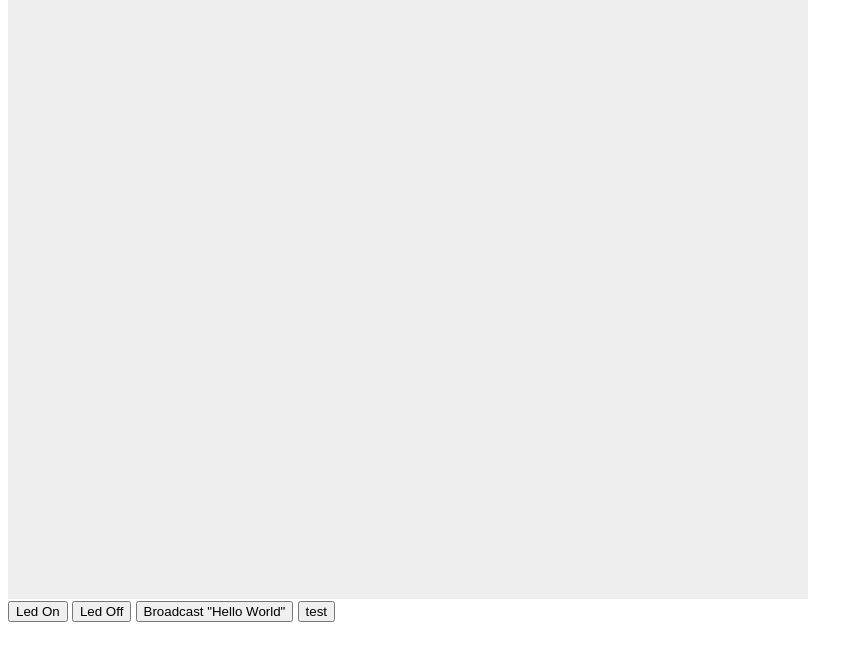
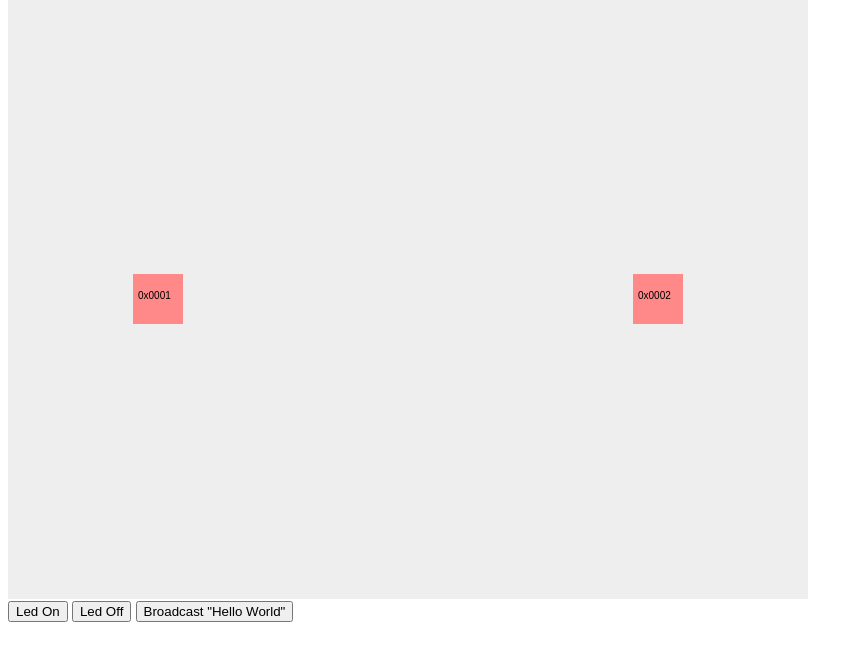
Before and after one commit to fabianbormann/WiseMote.js, a website: page public/examples/Visualization.html in a window 1280 px wide. Shown: the part 73-734 px from the top of the page, without its empty margins (0-863 px from the left). Drawn offline with Linux system fonts and the light colour scheme.

Commit message:
improvements in virtual Nodes

```diff
--- a/public/examples/Basics.html
+++ b/public/examples/Basics.html
@@ -1,19 +1,29 @@
 <html>
 <head>
 <style>
-	body {font-family: 'Open Sans', sans-serif;}
+  body {font-family: 'Open Sans', sans-serif;}
 </style>
- <!-- Configuration: Please do not remove -->
+<!-- Configuration: Please do not remove -->
+<script src="/js/jquery-1.9.1.js"></script>
 <script src="/js/virtual-remote.js"></script>
 <script type="text/javascript">
-  var config = {
-    led : true,
-    light : 30,
-    temperature : 25,
+  jsMote = new JsMote();
+
+  jsMote.addNode({
+    id : "0x0001",
+    led : false,
+    light : 44,
+    temperature : 22,
     delay : 500
-  };
-  jsMote = new JsMote();
-  jsMote.start(config);
+  });
+
+  jsMote.addNode({
+    id : "0x0002",
+    led : false,
+    light : 9,
+    temperature : 29,
+    delay : 300
+  });
 </script>
 <!-- End of Configuration -->
 <script type="text/javascript">
@@ -34,7 +44,7 @@
       if(document.getElementById("light").checked) {
         jsMote.getSensorValue("light");
       }else if(document.getElementById("temperature").checked) {
-		jsMote.getSensorValue("temperature");
+    jsMote.getSensorValue("temperature");
       }
     }
 
@@ -46,10 +56,10 @@
     function callbackExample() {
       jsMote.getSensorValue("temperature", function(value) {
         if(value > 20) {
-        	jsMote.broadcast("It's warm today. "+value+unescape("%B0C"));
+          jsMote.broadcast("It's warm today. "+value+unescape("%B0C"));
         }
         else {
-        	jsMote.broadcast("Turn up the heating! "+value+unescape("%B0C"));
+          jsMote.broadcast("Turn up the heating! "+value+unescape("%B0C"));
         }
       })
     }
--- a/public/examples/Visualization.html
+++ b/public/examples/Visualization.html
@@ -8,22 +8,27 @@
 <script src="/js/jquery-1.9.1.js"></script>
 <script src="/js/virtual-remote.js"></script>
 <script type="text/javascript">
-  var config = {
-    led : true,
-    light : 30,
-    temperature : 25,
+  jsMote = new JsMote();
+
+  jsMote.addNode({
+    id : "0x0001",
+    led : false,
+    light : 44,
+    temperature : 22,
     delay : 500
-  };
-  jsMote = new JsMote();
-  jsMote.start(config);
+  });
+
+  jsMote.addNode({
+    id : "0x0002",
+    led : false,
+    light : 9,
+    temperature : 29,
+    delay : 300
+  });
 </script>
 <!-- End of Configuration -->
 <script type="text/javascript">
   var Nodes = [];
-
-  function addNode() {
-    new Node("test");
-  }
 
   function Node(id) {
     this.id = id;
@@ -127,7 +132,17 @@
         }
       }
     });
+
+    jsMote.alert("test", function(message) {
+      new Node(message.split(":")[0]);
+    });
   });
+
+  function broadcast() {
+    jsMote.broadcast("Hello World", function(message) {
+
+    });
+  }
 </script>
 </head>
 <body>
@@ -137,6 +152,5 @@
   <button>Led On</button>
   <button>Led Off</button>
   <button>Broadcast "Hello World"</button>
-  <button OnClick="addNode();">test</button>
 </body>
 </html>
--- a/public/js/virtual-remote.js
+++ b/public/js/virtual-remote.js
@@ -1,18 +1,32 @@
 var JsMote = (function() {
 
-	var virtualNode;
+	var virtualNodes = [];
 
 	function VirtualNode () {
+		var id = "0x0000";
 		var ledState = false;
 		var temperature = 20;
 		var light = 55;
 		var delay = 1000;
 
 		this.configure = function(config) {
+			id = config.id;
 			ledState = config.led;
 			temperature = config.temperature;
 			light = config.light;
 			delay = config.delay;
+		}
+
+		this.getId = function() {
+			return id;
+		}
+
+		this.getDelay = function() {
+			return delay;
+		}
+
+		this.receiveRadioMessage = function(from, message, metrics) {
+			setTimeout(function(){ alert(id+': received Message "'+message+'" from '+from) }, metrics);
 		}
 
 		this.request = function(message) {
@@ -57,16 +71,17 @@ var JsMote = (function() {
 		}
 
 		function response (message) {
-			setTimeout(function(){ message.callback(message.content) }, delay);
+			setTimeout(function(){ message.callback(id+":"+message.content) }, delay);
 		}
 	};
 
 	var remote = function() {
 
-		this.start = function(config) {
+		this.addNode = function(config) {
 	    	if(config) {
-	    		virtualNode = new VirtualNode();
+	    		var virtualNode = new VirtualNode();
 	    		virtualNode.configure(config);
+	    		virtualNodes.push(virtualNode);
 	    	}
     	}
 
@@ -88,7 +103,9 @@ var JsMote = (function() {
 				callback : callback
 			};
 
-			virtualNode.request(message);
+			$.each(virtualNodes, function(index, virtualNode) {
+				virtualNode.request(message);
+			});
 		};
 
 		/**
@@ -111,7 +128,9 @@ var JsMote = (function() {
 				callback : callback
 			};
 
-			virtualNode.request(message);
+			$.each(virtualNodes, function(index, virtualNode) {
+				virtualNode.request(message);
+			});
 		};
 
 		/**
@@ -135,7 +154,14 @@ var JsMote = (function() {
 				callback : callback
 			};
 
-			virtualNode.request(message);
+			$.each(virtualNodes, function(index, virtualNode) {
+				virtualNode.request(message);
+
+				$.each(virtualNodes, function(broadcastIndex, otherNode) {
+					if(virtualNode.getId() != otherNode.getId())
+						otherNode.receiveRadioMessage(virtualNode.getId(), message.params, virtualNode.getDelay()+200);
+				})
+			});
 		};
 
 		/**
@@ -158,7 +184,9 @@ var JsMote = (function() {
 				callback : callback
 			};
 
-			virtualNode.request(message);
+			$.each(virtualNodes, function(index, virtualNode) {
+				virtualNode.request(message);
+			});
 		};
 
 		/**
```
